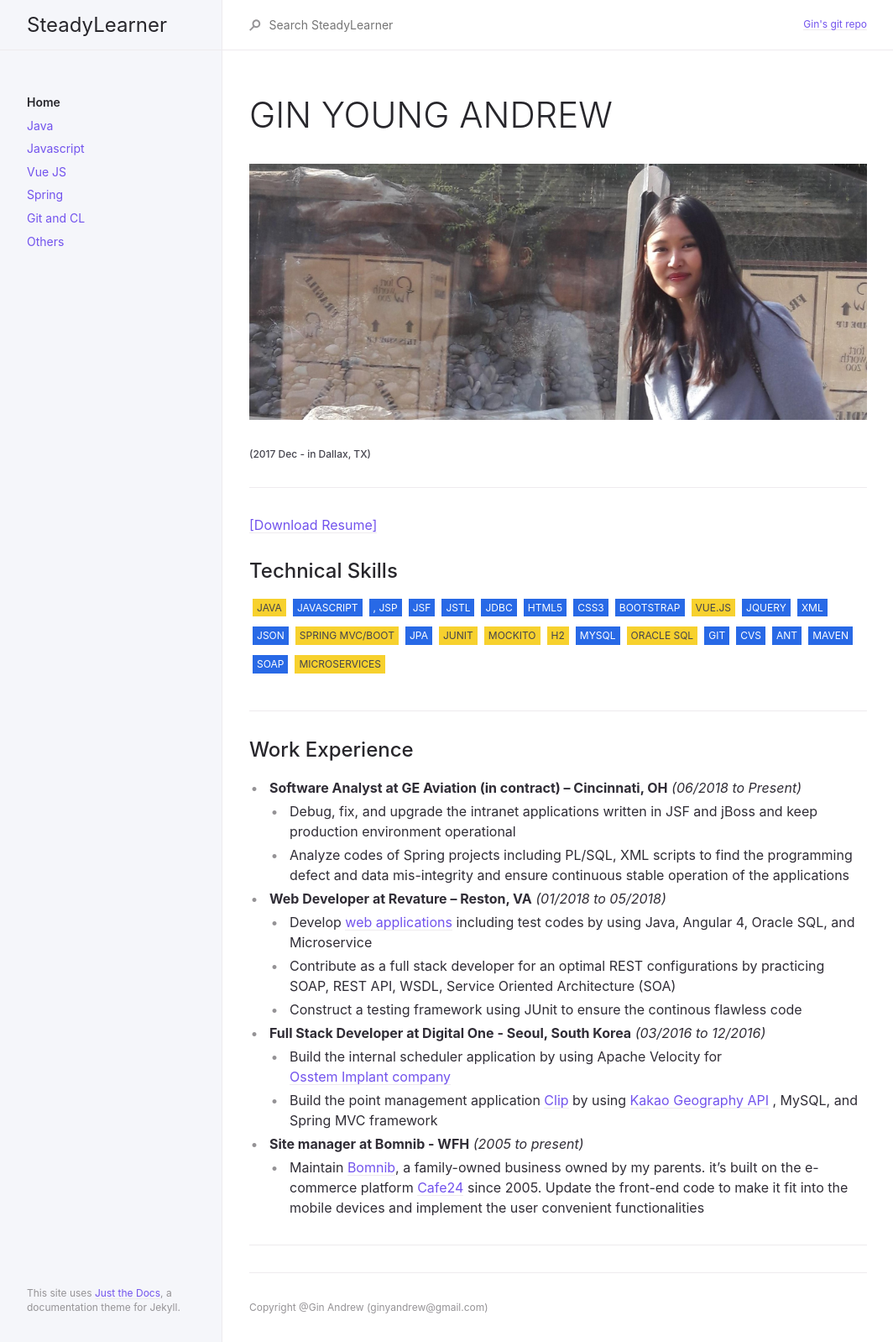
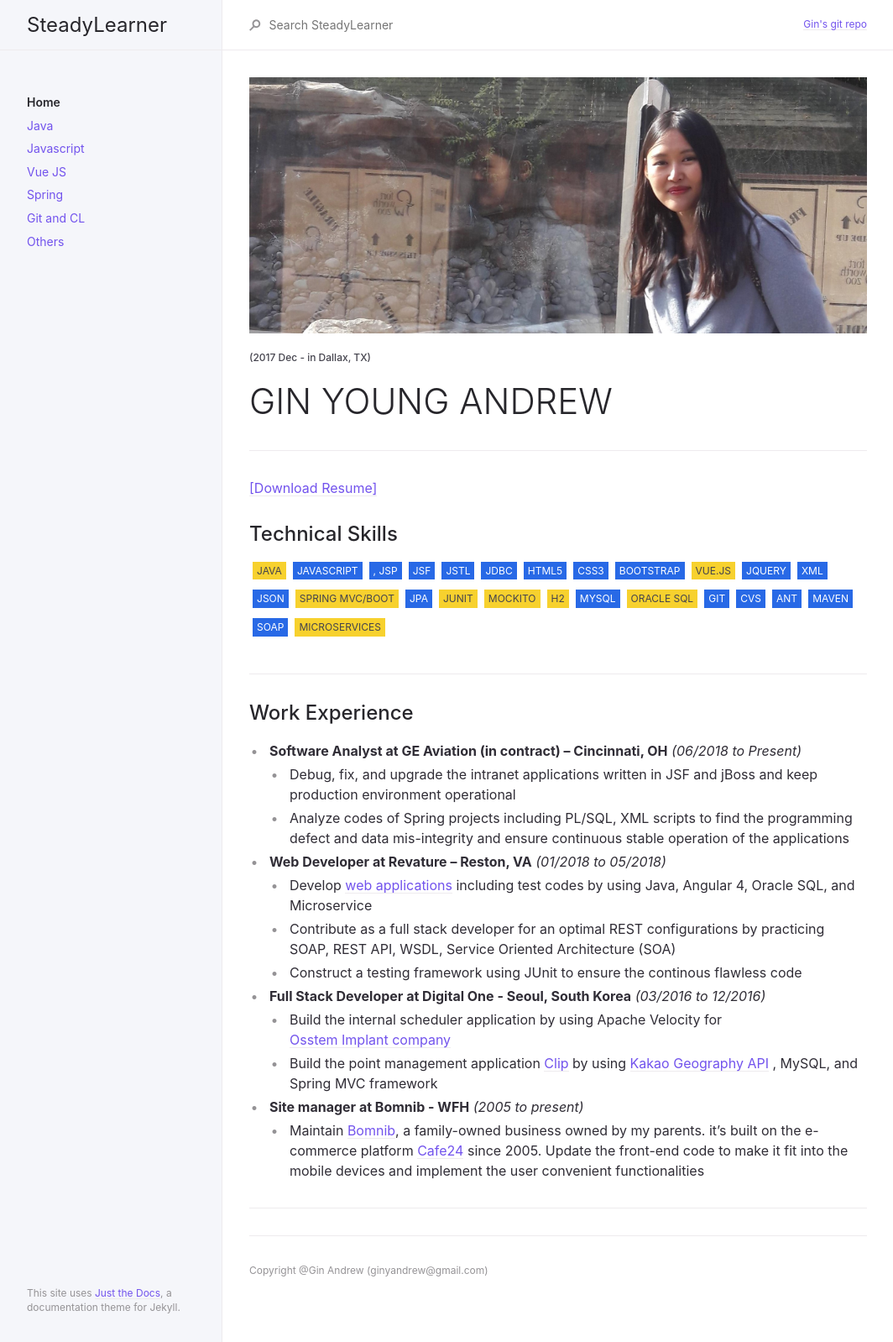
Before and after one commit to ginyandrew/ginyandrew.github.io, a Jekyll site: the page built from index.md, in a window 1280 px wide. Shown: the whole page at 84% size, without its empty margins (107-1171 px from the left). Built offline with Jekyll 4.4.1, drawn with Linux system fonts in a browser that asks for light colours.

Commit message:
update profile

```diff
--- a/index.md
+++ b/index.md
@@ -6,12 +6,13 @@ description: Gin Andrew' blog
 permalink: "/"
 ---
 
+![](assets/images/profile.jpg)
+###### (2017 Dec -  in Dallax, TX)
 # GIN YOUNG ANDREW
 {: .fs-9 }
 
 {: .fs-6 .fw-300 }
-![](assets/images/profile.jpg)
-###### (2017 Dec -  in Dallax, TX)
+
 
 ---
 <a href="assets/Gin_resume.pdf">[Download Resume]</a>
```
